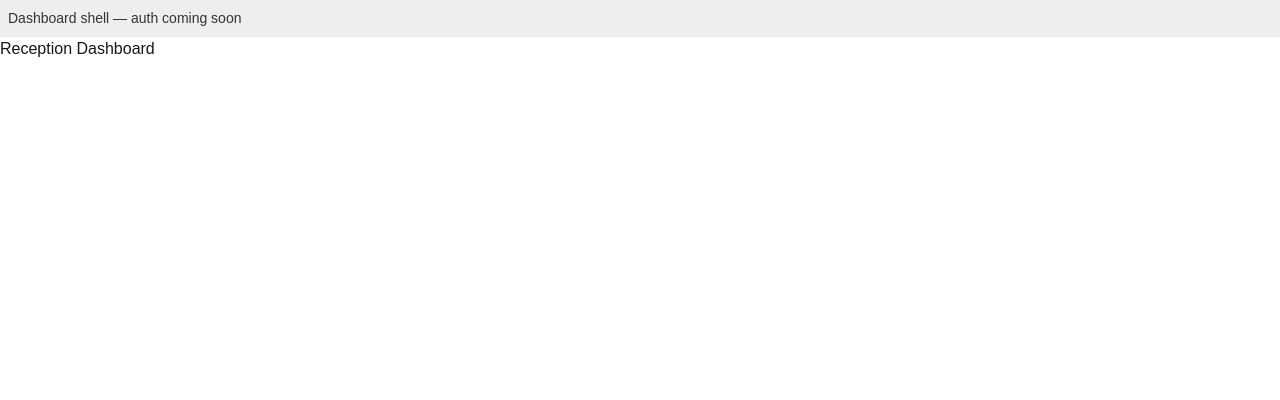
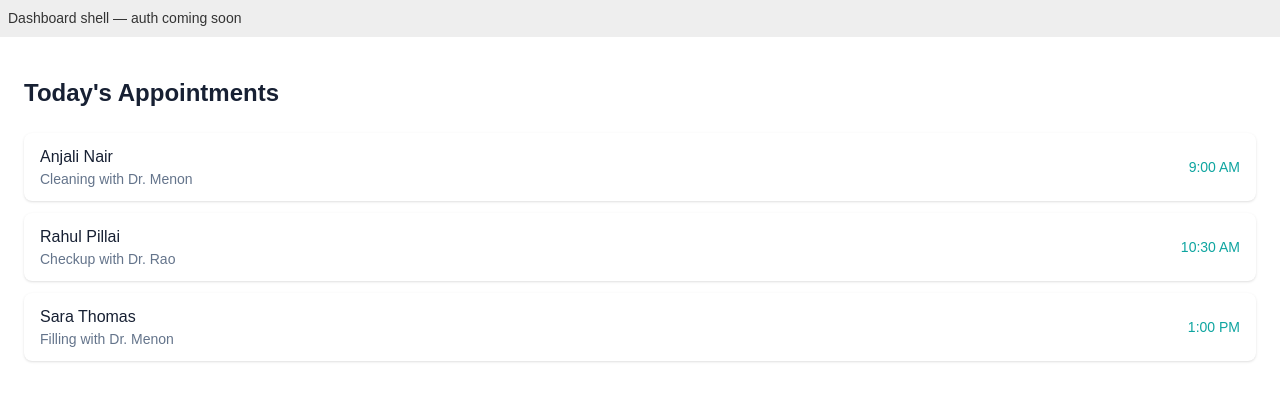
Before and after one commit to ajithkr2108/smileflow, a Next.js app: page /reception in a window 1280 px wide. Shown: the top 400 px of the page. Built offline with nearby package versions, Linux system fonts and the light colour scheme.

Commit message:
feat: render today's appointments list on reception dashboard

```diff
--- a/app/(dashboard)/reception/page.tsx
+++ b/app/(dashboard)/reception/page.tsx
@@ -1,3 +1,29 @@
+const todaysAppointments = [
+  { id: 1, patient: "Anjali Nair", time: "9:00 AM", service: "Cleaning", dentist: "Dr. Menon" },
+  { id: 2, patient: "Rahul Pillai", time: "10:30 AM", service: "Checkup", dentist: "Dr. Rao" },
+  { id: 3, patient: "Sara Thomas", time: "1:00 PM", service: "Filling", dentist: "Dr. Menon" },
+];
+
 export default function ReceptionPage() {
-  return <h1>Reception Dashboard</h1>;
+  return (
+    <main className="px-6 py-10">
+      <h1 className="text-2xl font-bold text-[#172033] mb-6">
+        Today's Appointments
+      </h1>
+      <div className="space-y-3">
+        {todaysAppointments.map((appt) => (
+          <div
+            key={appt.id}
+            className="flex justify-between items-center bg-white rounded-lg shadow-sm px-4 py-3"
+          >
+            <div>
+              <p className="font-medium text-[#172033]">{appt.patient}</p>
+              <p className="text-sm text-[#64748B]">{appt.service} with {appt.dentist}</p>
+            </div>
+            <span className="text-sm font-medium text-[#0EA5A0]">{appt.time}</span>
+          </div>
+        ))}
+      </div>
+    </main>
+  );
 }
```
